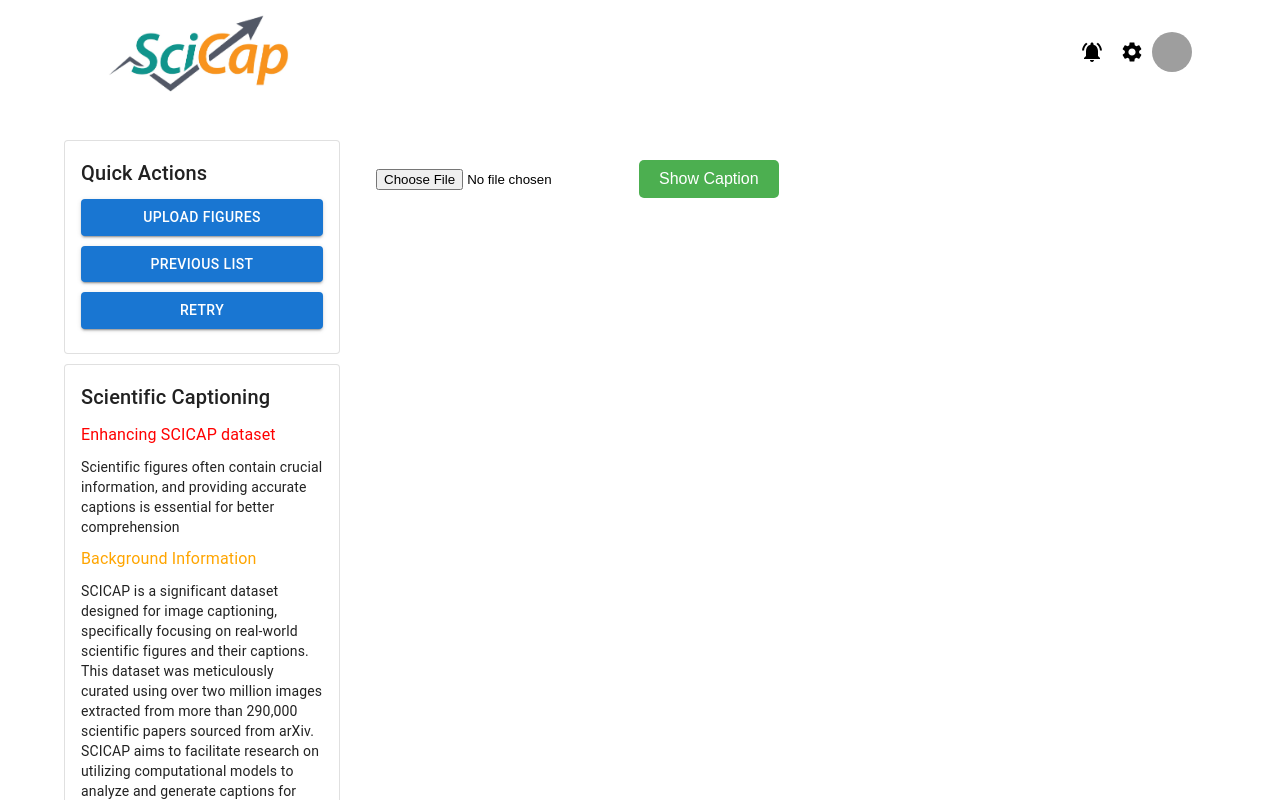
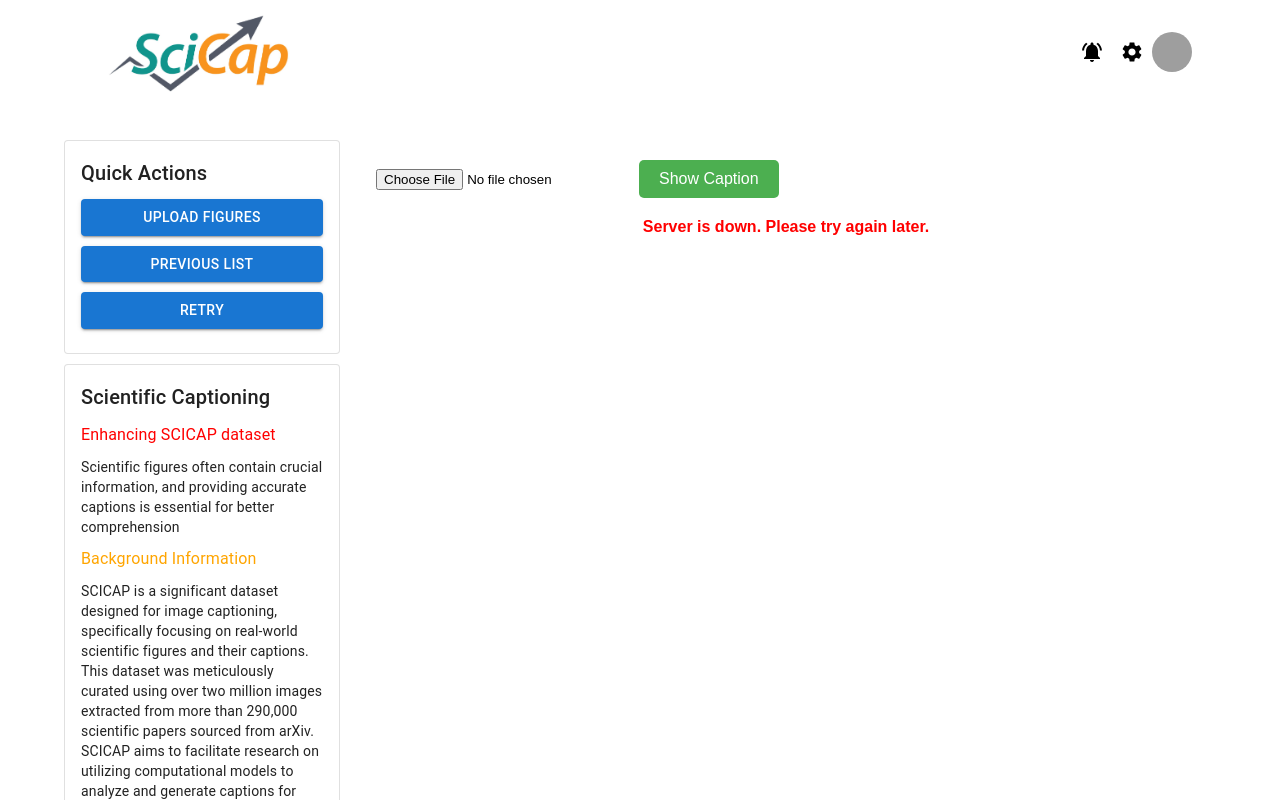
Before and after one commit to msudhar/SciCap, a React (Create React App) app: page / in a window 1280 px wide. Both pictures are taken after a click on the button "Show Caption". Shown: the top 800 px of the page. Built offline with nearby package versions, Linux system fonts and the light colour scheme; no server answers; grey boxes are pictures that could not be loaded.

Commit message:
changes to add server error messages

```diff
--- a/src/components/ChatBox.js
+++ b/src/components/ChatBox.js
@@ -7,6 +7,7 @@ const ChatBox = () => {
   const [originalModelData, setOriginalModelData] = useState({});
   const [fineTunedModelData, setFineTunedModelData] = useState({});
   const [loading, setLoading] = useState(false);
+  const [error, setError] = useState('');
 
   const handleFileChange = (e) => {
     const uploadedFile = e.target.files[0];
@@ -14,13 +15,15 @@ const ChatBox = () => {
     setFileURL(URL.createObjectURL(uploadedFile));
     setOriginalModelData({});
     setFineTunedModelData({});
+    setError('');
   };
 
   const handleSubmit = async (e) => {
     e.preventDefault();
     setLoading(true);
+    setError('');
     const formData = new FormData();
-	formData.append('prompt', prompt);
+	formData.append('Provide a scientific caption for this image', prompt);
     formData.append('file', file);
 
     try {
@@ -52,6 +55,7 @@ const ChatBox = () => {
       setFineTunedModelData(fineTunedResponse.data);
     } catch (error) {
       console.error('There was an error uploading the file!', error);
+      setError('Server is down. Please try again later.');
     } finally {
       setLoading(false);
     }
@@ -115,6 +119,16 @@ const ChatBox = () => {
           </div>
         </div>
       )}
+      {error && (
+        <div style={{
+          marginTop: '20px',
+          textAlign: 'center',
+          color: 'red',
+          fontWeight: 'bold'
+        }}>
+          {error}
+        </div>
+      )}
       {originalModelData.caption && !loading && (
         <div style={{
           marginTop: '20px',
@@ -144,7 +158,7 @@ const ChatBox = () => {
           <h3 style={{ fontWeight: 'bold', color: '#333' }}>Our Fine Tuned Model:</h3>
           <p style={{ fontSize: '1.2em', color: '#555' }}><b>Caption:</b> {fineTunedModelData.caption}</p>
           <p style={{ fontSize: '1.2em', color: '#555' }}><b>Original Caption:</b> {fineTunedModelData.original_caption}</p>
-          <p style={{ fontSize: '1.2em', color: '#555' }}><b>BELU Score: </b>{fineTunedModelData.belu_score}</p>
+          <p style={{ fontSize: '1.2em', color: '#555' }}><b>BELU Score:</b> {fineTunedModelData.belu_score}</p>
         </div>
       )}
       <style>
```
